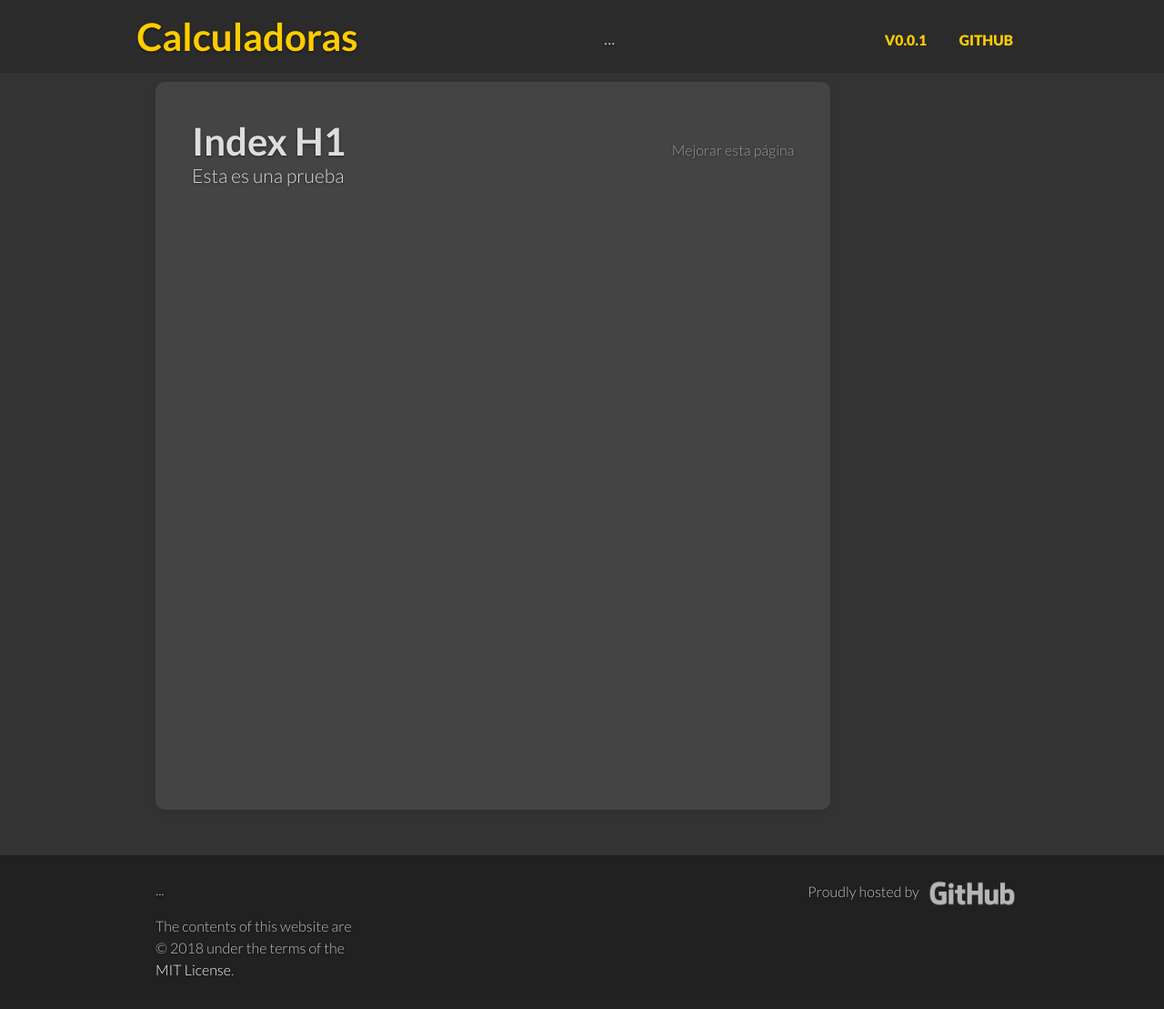
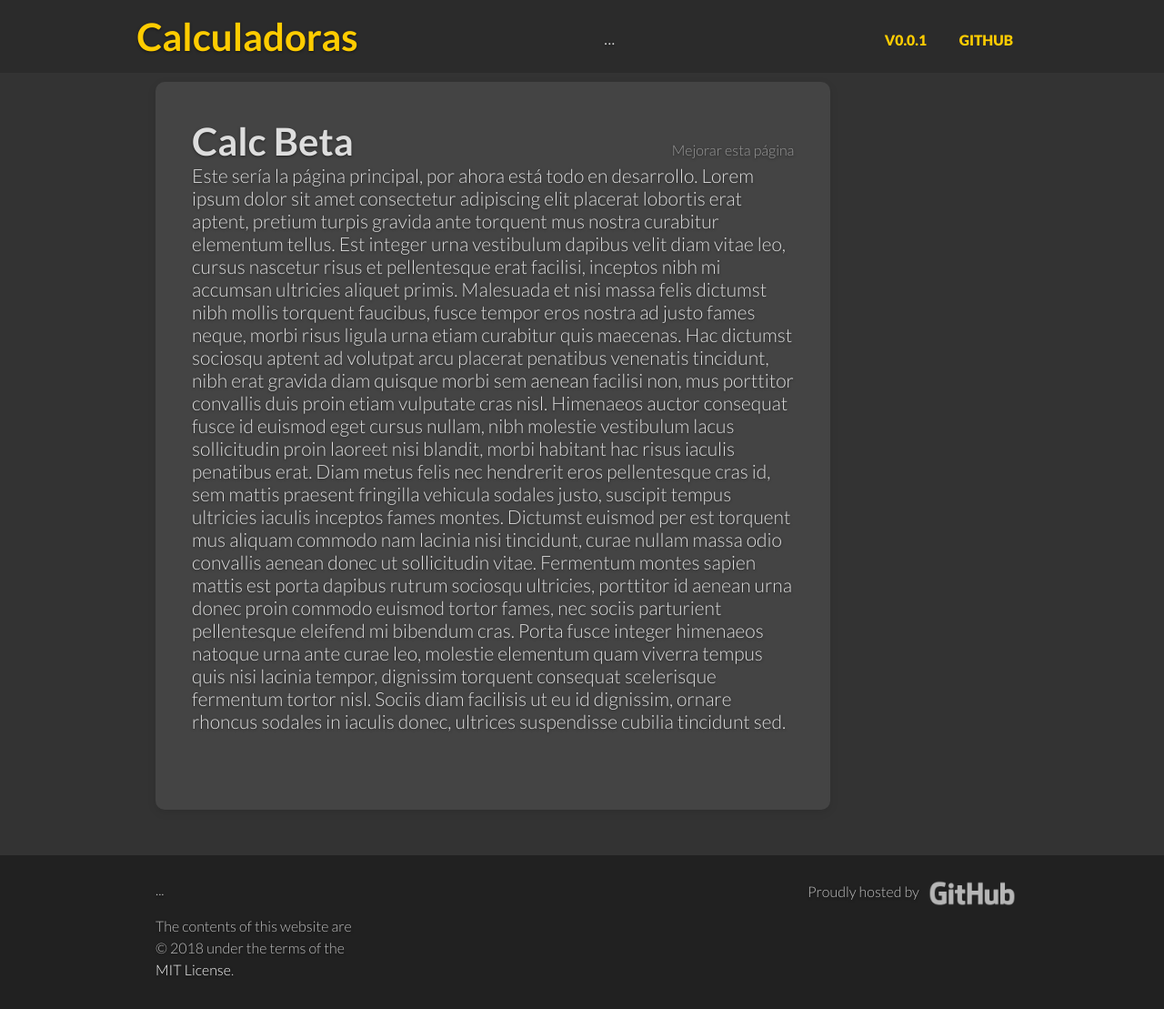
Before and after one commit to SidVal/calc, a Jekyll site: the page built from docs/index.html, in a window 1280 px wide. Shown: the whole page at 91% size. Built offline with Jekyll 4.4.1, drawn with Linux system fonts in a browser that asks for light colours; some web fonts are replaced; comment, search, counter and statistics services are not loaded.

Commit message:
Update index.html

```diff
--- a/docs/index.html
+++ b/docs/index.html
@@ -1,8 +1,14 @@
 ---
 layout: default
 overview: true
-title: Index H1
+title: Calc Beta
 permalink: /
 ---
 
-Esta es una prueba
+Este sería la página principal, por ahora está todo en desarrollo.
+
+Lorem ipsum dolor sit amet consectetur adipiscing elit placerat lobortis erat aptent, pretium turpis gravida ante torquent mus nostra curabitur elementum tellus. Est integer urna vestibulum dapibus velit diam vitae leo, cursus nascetur risus et pellentesque erat facilisi, inceptos nibh mi accumsan ultricies aliquet primis. Malesuada et nisi massa felis dictumst nibh mollis torquent faucibus, fusce tempor eros nostra ad justo fames neque, morbi risus ligula urna etiam curabitur quis maecenas.
+
+Hac dictumst sociosqu aptent ad volutpat arcu placerat penatibus venenatis tincidunt, nibh erat gravida diam quisque morbi sem aenean facilisi non, mus porttitor convallis duis proin etiam vulputate cras nisl. Himenaeos auctor consequat fusce id euismod eget cursus nullam, nibh molestie vestibulum lacus sollicitudin proin laoreet nisi blandit, morbi habitant hac risus iaculis penatibus erat. Diam metus felis nec hendrerit eros pellentesque cras id, sem mattis praesent fringilla vehicula sodales justo, suscipit tempus ultricies iaculis inceptos fames montes.
+
+Dictumst euismod per est torquent mus aliquam commodo nam lacinia nisi tincidunt, curae nullam massa odio convallis aenean donec ut sollicitudin vitae. Fermentum montes sapien mattis est porta dapibus rutrum sociosqu ultricies, porttitor id aenean urna donec proin commodo euismod tortor fames, nec sociis parturient pellentesque eleifend mi bibendum cras. Porta fusce integer himenaeos natoque urna ante curae leo, molestie elementum quam viverra tempus quis nisi lacinia tempor, dignissim torquent consequat scelerisque fermentum tortor nisl. Sociis diam facilisis ut eu id dignissim, ornare rhoncus sodales in iaculis donec, ultrices suspendisse cubilia tincidunt sed.
```
